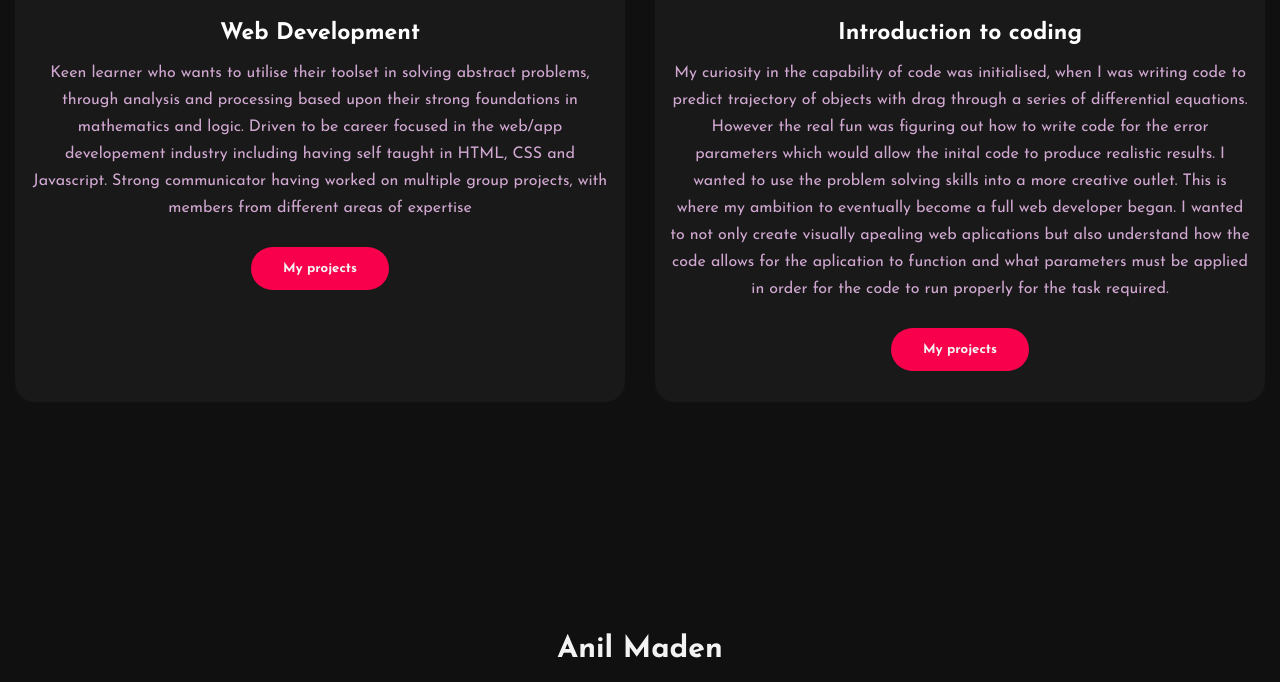
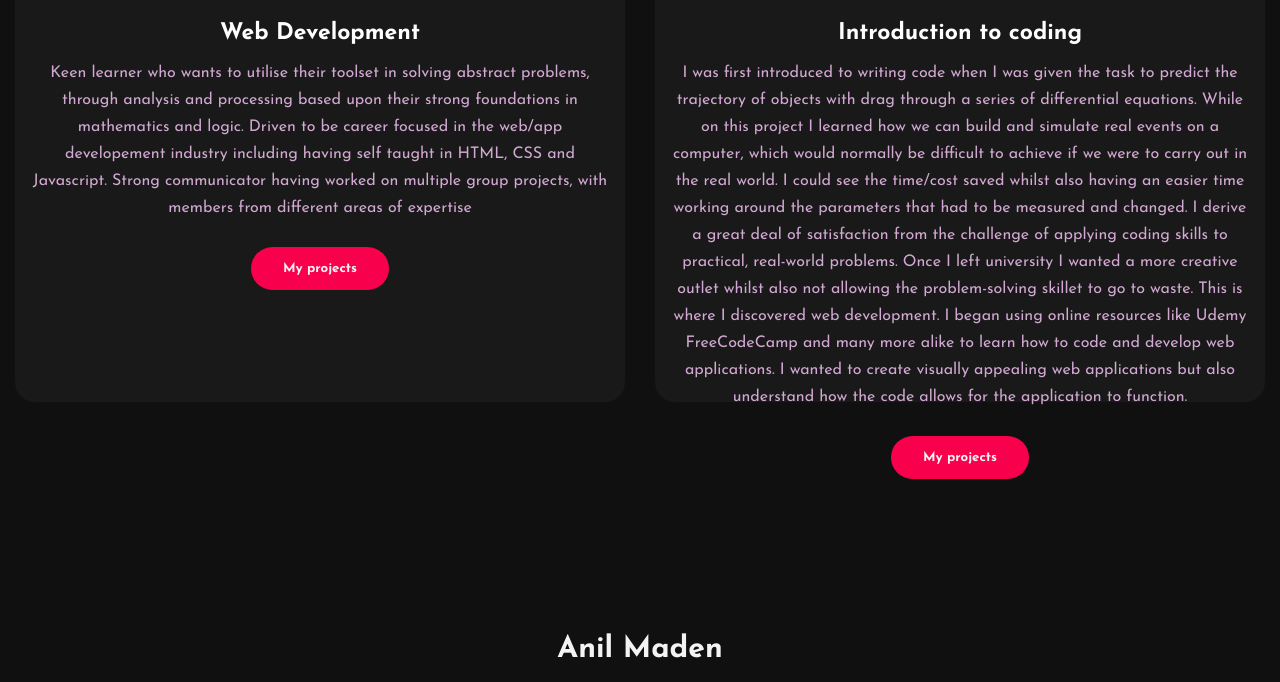
Before and after one commit to NedamLin/AnilsPortfolioWebsite, a plain HTML site: page index.html in a window 1280 px wide. Shown: the part 939-1621 px from the top of the page. Drawn offline with Linux system fonts and the light colour scheme.

Commit message:
Update index.html

```diff
--- a/index.html
+++ b/index.html
@@ -65,12 +65,8 @@
 					<i class="fa-solid fa-rocket"></i>
 					<h5>Introduction to coding</h5>
 					<div class="pra">
-						<p>My curiosity in the capability of code was initialised, when I was writing code to predict trajectory of objects
-						   with drag through a series of differential equations. However the real fun was figuring out how to write
-						   code for the error parameters which would allow the inital code to produce realistic results. I wanted to use the problem
-						   solving skills into a more creative outlet. This is where my ambition to eventually become a full web developer began. I wanted to
-						   not only create visually apealing web aplications but also understand how the code allows for the aplication to function and what
-						   parameters must be applied in order for the code to run properly for the task required.
+						<p>I was first introduced to writing code when I was given the task to predict the trajectory of objects with drag through a series of differential equations. While on this project I learned how we can build and simulate real events on a computer, which would normally be difficult to achieve if we were to carry out in the real world. I could see the time/cost saved whilst also having an easier time working around the parameters that had to be measured and changed. I derive a great deal of satisfaction from the challenge of applying coding skills to practical, real-world problems.
+  Once I left university I wanted a more creative outlet whilst also not allowing the problem-solving skillet to go to waste. This is where I discovered web development. I began using online resources like Udemy FreeCodeCamp and many more alike to learn how to code and develop web applications. I wanted to create visually appealing web applications but also understand how the code allows for the application to function.
 						</p>
 						<button type="button" ><a href="projects.html">My projects</a></button>
 
```
